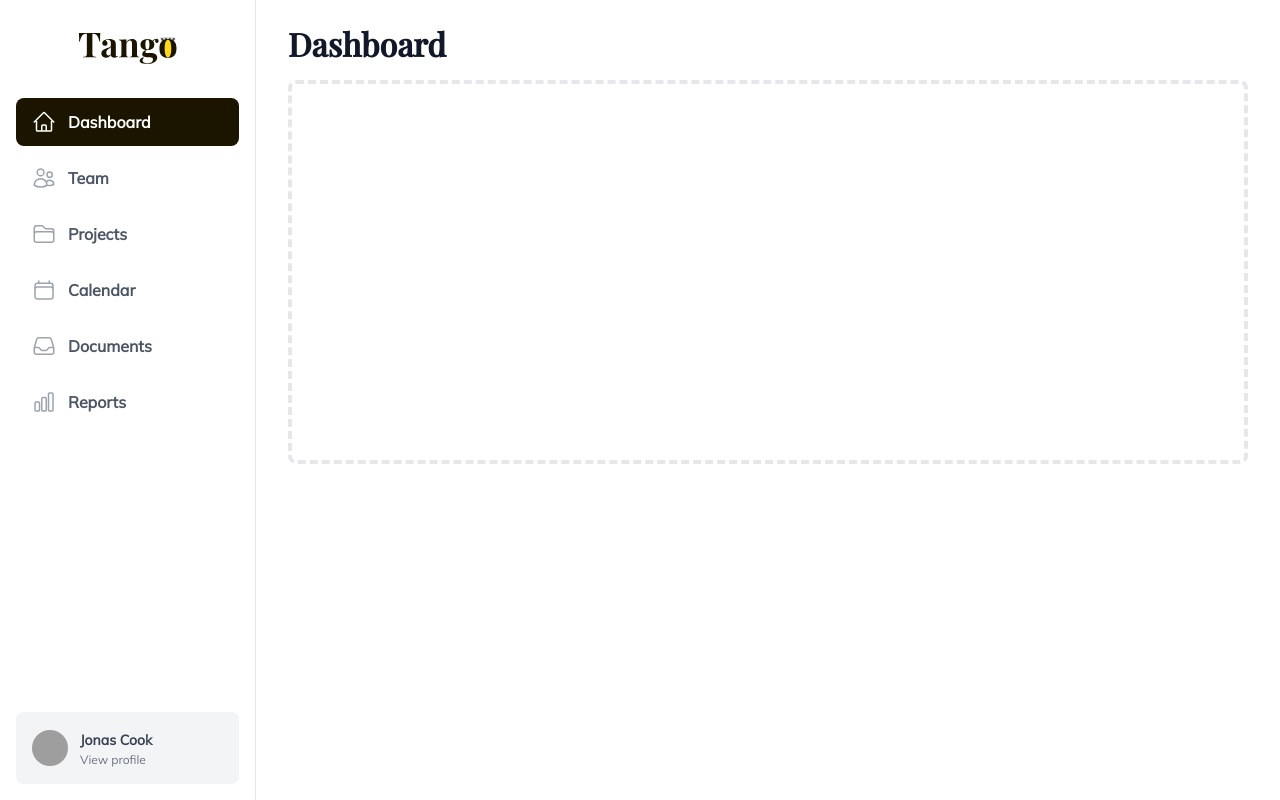
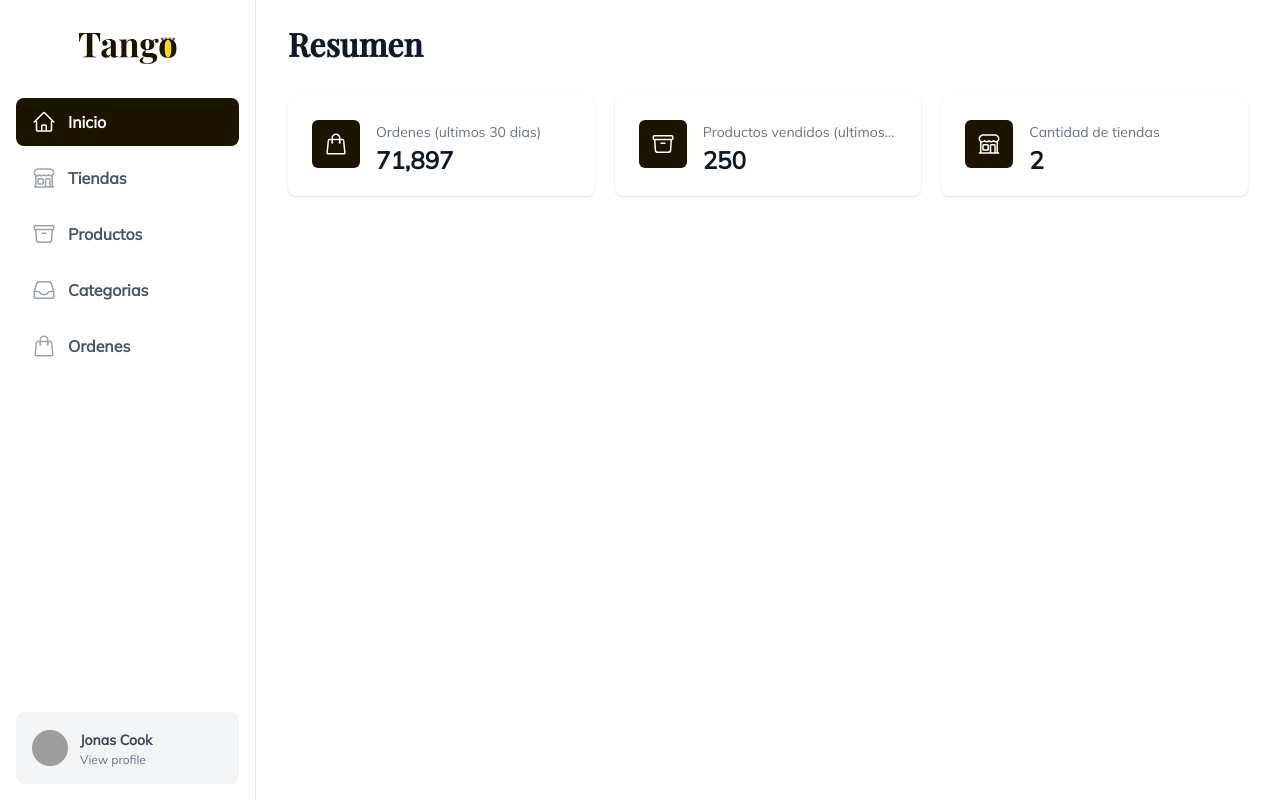
Before and after one commit to andydev404/tango, a Next.js app: page /dashboard in a window 1280 px wide. Built offline with nearby package versions, Linux system fonts and the light colour scheme; grey boxes are pictures that could not be loaded.

Commit message:
feat(stats): add stats component and create a new layout for the dashboard

```diff
--- a/src/common/types/index.ts
+++ b/src/common/types/index.ts
@@ -1,2 +1,3 @@
 export * from './layout';
 export * from './navigation';
+export * from './component';
--- a/src/components/SidebarMenu/dummyData.ts
+++ b/src/components/SidebarMenu/dummyData.ts
@@ -1,20 +1,18 @@
 import { NavigationItem, AccountInfo } from '@common/types';
 import {
-  CalendarIcon,
-  ChartBarIcon,
-  FolderIcon,
+  ShoppingBagIcon,
   HomeIcon,
   InboxIcon,
-  UsersIcon
+  BuildingStorefrontIcon,
+  ArchiveBoxIcon
 } from '@heroicons/react/24/outline';
 
 export const navigation: NavigationItem[] = [
-  { name: 'Dashboard', href: '#', icon: HomeIcon, current: true },
-  { name: 'Team', href: '#', icon: UsersIcon, current: false },
-  { name: 'Projects', href: '#', icon: FolderIcon, current: false },
-  { name: 'Calendar', href: '#', icon: CalendarIcon, current: false },
-  { name: 'Documents', href: '#', icon: InboxIcon, current: false },
-  { name: 'Reports', href: '#', icon: ChartBarIcon, current: false }
+  { name: 'Inicio', href: '#', icon: HomeIcon, current: true },
+  { name: 'Tiendas', href: '#', icon: BuildingStorefrontIcon, current: false },
+  { name: 'Productos', href: '#', icon: ArchiveBoxIcon, current: false },
+  { name: 'Categorias', href: '#', icon: InboxIcon, current: false },
+  { name: 'Ordenes', href: '#', icon: ShoppingBagIcon, current: false }
 ];
 
 export const account: AccountInfo = {
--- /dev/null
+++ b/src/components/Stats/Stats.tsx
@@ -0,0 +1,39 @@
+import { IStats } from '@common/types';
+
+type Props = {
+  title?: string;
+  stats: IStats[];
+};
+
+export function Stats({ title, stats }: Props) {
+  return (
+    <>
+      {title && (
+        <h3 className="text-lg font-medium leading-6 text-gray-900">{title}</h3>
+      )}
+
+      <dl className="mt-5 grid grid-cols-1 gap-5 sm:grid-cols-2 lg:grid-cols-3">
+        {stats.map(item => (
+          <div
+            key={item.name}
+            className="relative overflow-hidden rounded-lg bg-white px-4 py-5  shadow sm:px-6 sm:pt-6"
+          >
+            <dt>
+              <div className="absolute rounded-md bg-brand-900 p-3">
+                <item.icon className="h-6 w-6 text-white" aria-hidden="true" />
+              </div>
+              <p className="ml-16 truncate text-sm font-medium text-gray-500">
+                {item.name}
+              </p>
+            </dt>
+            <dd className="ml-16 flex items-baseline">
+              <p className="text-2xl font-semibold text-gray-900">
+                {item.stat}
+              </p>
+            </dd>
+          </div>
+        ))}
+      </dl>
+    </>
+  );
+}
--- /dev/null
+++ b/src/components/Stats/index.ts
@@ -0,0 +1 @@
+export * from './Stats';
--- /dev/null
+++ b/src/layouts/DashboardLayout/DashboardLayout.tsx
@@ -0,0 +1,30 @@
+import { Bars3Icon } from '@heroicons/react/24/outline';
+import { LayoutProps } from '@common/types';
+import Head from 'next/head';
+import { SidebarMenu } from '@components/SidebarMenu';
+import { useSidebarMenuStore } from '@stores/sidebarMenuStore';
+
+export function DashboardLayout({ children, page }: LayoutProps) {
+  const openSideMenu = useSidebarMenuStore(state => state.openSideMenu);
+  return (
+    <>
+      <Head>
+        <title>{page.title}</title>
+      </Head>
+      <SidebarMenu />
+      <div className="flex flex-1 flex-col md:pl-64">
+        <div className="sticky top-0 z-10 bg-white pl-1 pt-1 sm:pl-3 sm:pt-3 md:hidden">
+          <button
+            type="button"
+            className="-ml-0.5 -mt-0.5 inline-flex h-12 w-12 items-center justify-center rounded-md text-gray-500 hover:text-gray-900 focus:outline-none focus:ring-2 focus:ring-inset focus:ring-indigo-500"
+            onClick={openSideMenu}
+          >
+            <span className="sr-only">Open sidebar</span>
+            <Bars3Icon className="h-6 w-6" aria-hidden="true" />
+          </button>
+        </div>
+        <main className="flex-1">{children}</main>
+      </div>
+    </>
+  );
+}
--- /dev/null
+++ b/src/layouts/DashboardLayout/index.ts
@@ -0,0 +1 @@
+export * from './DashboardLayout';
--- a/src/pages/dashboard/index.tsx
+++ b/src/pages/dashboard/index.tsx
@@ -1,42 +1,41 @@
-import { Bars3Icon } from '@heroicons/react/24/outline';
-import { SidebarMenu } from '@components/SidebarMenu';
-import { useSidebarMenuStore } from '@stores/sidebarMenuStore';
+import { ReactElement } from 'react';
+import { DashboardLayout } from '@layouts/DashboardLayout';
+import { Stats } from '@components/Stats';
+import {
+  ShoppingBagIcon,
+  BuildingStorefrontIcon,
+  ArchiveBoxIcon
+} from '@heroicons/react/24/outline';
+
+const stats = [
+  { name: 'Ordenes (ultimos 30 dias)', stat: '71,897', icon: ShoppingBagIcon },
+  {
+    name: 'Productos vendidos (ultimos 30 dias)',
+    stat: 250,
+    icon: ArchiveBoxIcon
+  },
+  { name: 'Cantidad de tiendas', stat: 2, icon: BuildingStorefrontIcon }
+];
 
 function Dashboard() {
-  const openSideMenu = useSidebarMenuStore(state => state.openSideMenu);
   return (
     <>
-      <SidebarMenu />
-      <div className="flex flex-1 flex-col md:pl-64">
-        <div className="sticky top-0 z-10 bg-white pl-1 pt-1 sm:pl-3 sm:pt-3 md:hidden">
-          <button
-            type="button"
-            className="-ml-0.5 -mt-0.5 inline-flex h-12 w-12 items-center justify-center rounded-md text-gray-500 hover:text-gray-900 focus:outline-none focus:ring-2 focus:ring-inset focus:ring-indigo-500"
-            onClick={openSideMenu}
-          >
-            <span className="sr-only">Open sidebar</span>
-            <Bars3Icon className="h-6 w-6" aria-hidden="true" />
-          </button>
+      <div className="py-6">
+        <div className="mx-auto mb-8 max-w-7xl px-4 sm:px-6 md:px-8">
+          <h1 className="font-serif text-3xl font-semibold text-gray-900">
+            Resumen
+          </h1>
         </div>
-        <main className="flex-1">
-          <div className="py-6">
-            <div className="mx-auto max-w-7xl px-4 sm:px-6 md:px-8">
-              <h1 className="font-serif text-3xl font-semibold text-gray-900">
-                Dashboard
-              </h1>
-            </div>
-            <div className="mx-auto max-w-7xl px-4 sm:px-6 md:px-8">
-              {/* Replace with your content */}
-              <div className="py-4">
-                <div className="h-96 rounded-lg border-4 border-dashed border-gray-200" />
-              </div>
-              {/* /End replace */}
-            </div>
-          </div>
-        </main>
+        <div className="mx-auto max-w-7xl px-4 sm:px-6 md:px-8">
+          <Stats stats={stats} />
+        </div>
       </div>
     </>
   );
 }
 
 export default Dashboard;
+
+Dashboard.getLayout = (page: ReactElement) => {
+  return <DashboardLayout page={{ title: 'Inicio' }}>{page}</DashboardLayout>;
+};
```
Also changed, not shown: src/common/types/component.ts (added, +7 -0 lines).
